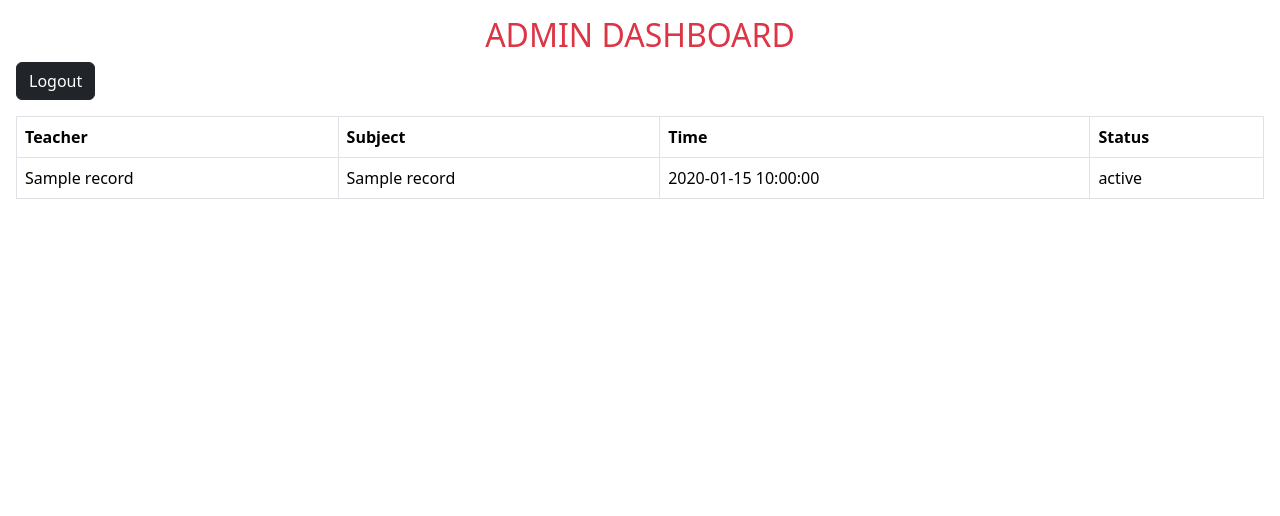
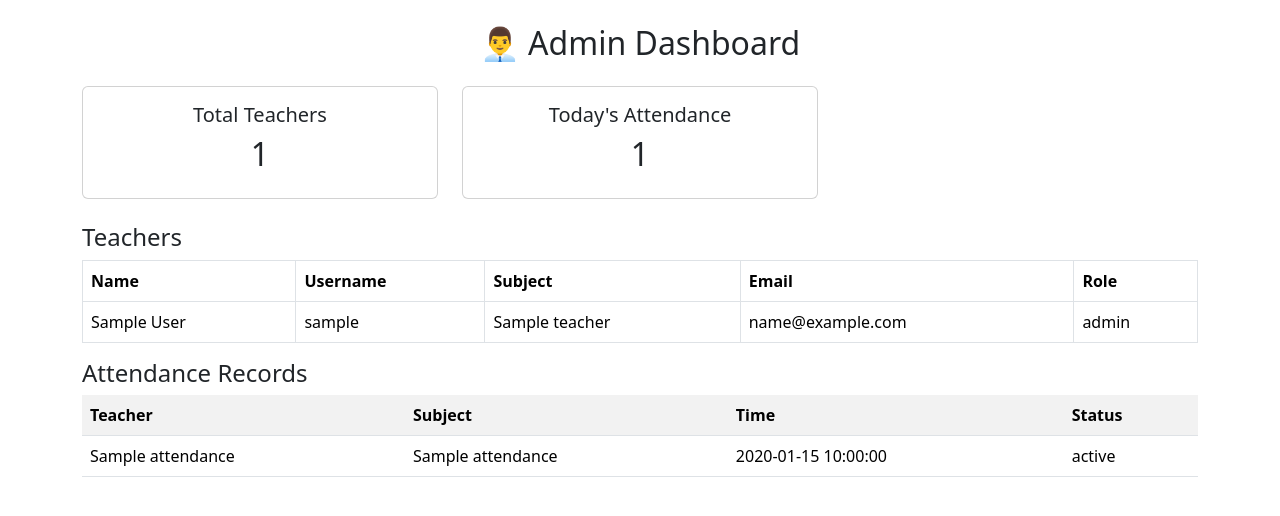
Before and after one commit to venasmwaipopo-dev/nkunga-attendance, a Flask app: template templates/admin.html in a window 1280 px wide. Shown: the top 516 px of the page. Run offline with Flask 3, Linux system fonts and the light colour scheme; the template is opened without the code that fills it: most values are stand-ins (such as "Sample title", 1, 10 or a date in 2020).

Commit message:
fix login admin + checkin + otp

```diff
--- a/app.py
+++ b/app.py
@@ -99,22 +99,24 @@ def login():
 
     db.close()
 
-    # check user exists
     if not user:
         return "User not found ❌"
 
-    # check password (hashed)
-    if check_password_hash(user["password"], password):
-        session["username"] = username
-        session["role"] = user.get("role", "teacher")
+    if not check_password_hash(user["password"], password):
+        return "Password mismatch ❌"
 
-        # redirect based on role
-        if session["role"] == "admin":
-            return redirect("/admin")
-        else:
-            return redirect("/dashboard")
+    session["username"] = username
 
-    return "Password mismatch ❌"
+    # SAFE ROLE HANDLING
+    role = user["role"] if user.get("role") else "teacher"
+    session["role"] = role
+
+    print("LOGIN ROLE:", role)
+
+    if role == "admin":
+        return redirect("/admin")
+
+    return redirect("/dashboard")
     #================= ADMIN =================
 @app.route("/admin")
 def admin():
--- a/templates/admin.html
+++ b/templates/admin.html
@@ -4,34 +4,77 @@
     <title>Admin Dashboard</title>
     <link href="https://cdn.jsdelivr.net/npm/bootstrap@5.3.3/dist/css/bootstrap.min.css" rel="stylesheet">
 </head>
+<body>
 
-<body class="p-3">
+<div class="container mt-4">
 
-<h2 class="text-center text-danger">ADMIN DASHBOARD</h2>
+    <h2 class="text-center mb-4">
+        👨‍💼 Admin Dashboard
+    </h2>
 
-<a href="/logout" class="btn btn-dark mb-3">Logout</a>
+    <div class="row">
 
-<table class="table table-bordered">
-    <thead>
+        <div class="col-md-4">
+            <div class="card text-center p-3">
+                <h5>Total Teachers</h5>
+                <h2>{{ teachers|length }}</h2>
+            </div>
+        </div>
+
+        <div class="col-md-4">
+            <div class="card text-center p-3">
+                <h5>Today's Attendance</h5>
+                <h2>{{ attendance|length }}</h2>
+            </div>
+        </div>
+
+    </div>
+
+    <br>
+
+    <h4>Teachers</h4>
+
+    <table class="table table-bordered">
+        <tr>
+            <th>Name</th>
+            <th>Username</th>
+            <th>Subject</th>
+            <th>Email</th>
+            <th>Role</th>
+        </tr>
+
+        {% for t in teachers %}
+        <tr>
+            <td>{{ t.full_name }}</td>
+            <td>{{ t.username }}</td>
+            <td>{{ t.subject }}</td>
+            <td>{{ t.email }}</td>
+            <td>{{ t.role }}</td>
+        </tr>
+        {% endfor %}
+    </table>
+
+    <h4>Attendance Records</h4>
+
+    <table class="table table-striped">
         <tr>
             <th>Teacher</th>
             <th>Subject</th>
             <th>Time</th>
             <th>Status</th>
         </tr>
-    </thead>
 
-    <tbody>
-        {% for r in records %}
+        {% for a in attendance %}
         <tr>
-            <td>{{ r.teacher_name }}</td>
-            <td>{{ r.subject }}</td>
-            <td>{{ r.checkin_time }}</td>
-            <td>{{ r.status }}</td>
+            <td>{{ a.teacher_name }}</td>
+            <td>{{ a.subject }}</td>
+            <td>{{ a.checkin_time }}</td>
+            <td>{{ a.status }}</td>
         </tr>
         {% endfor %}
-    </tbody>
-</table>
+    </table>
+
+</div>
 
 </body>
 </html>
```
